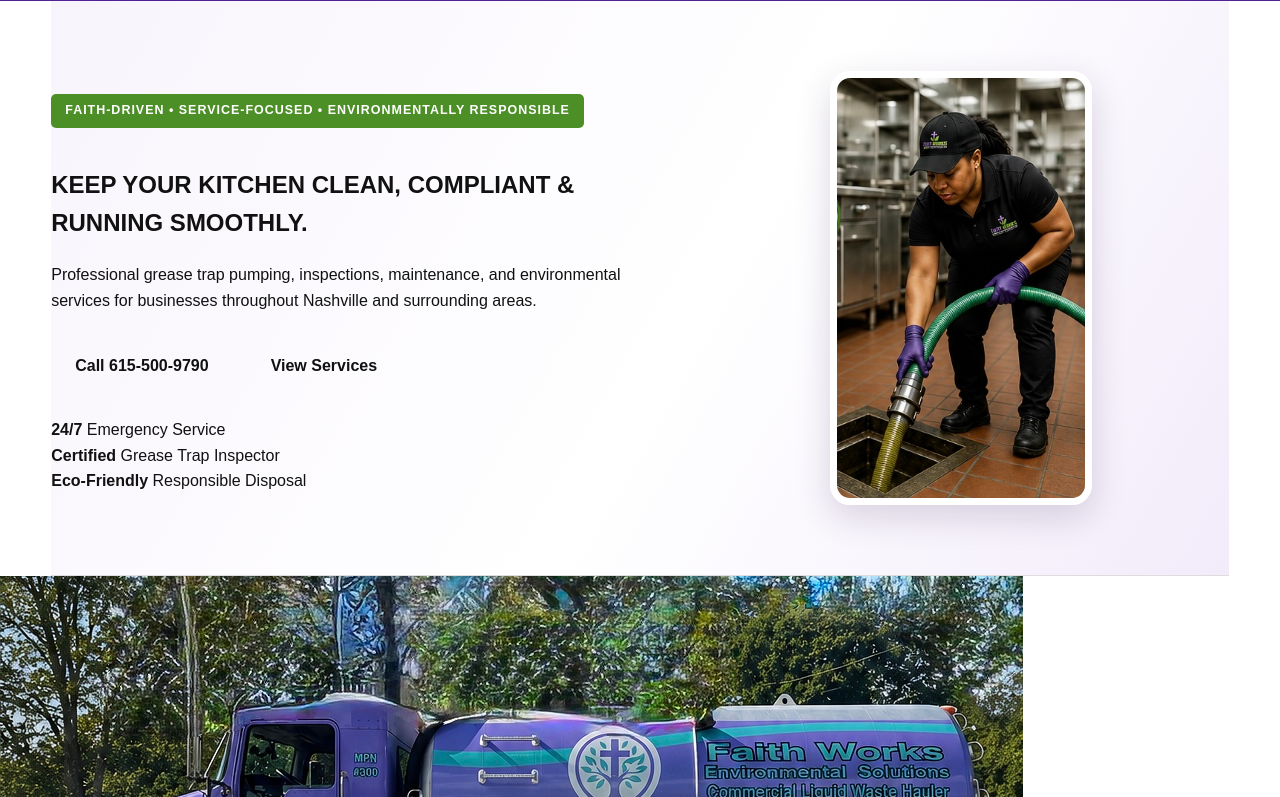
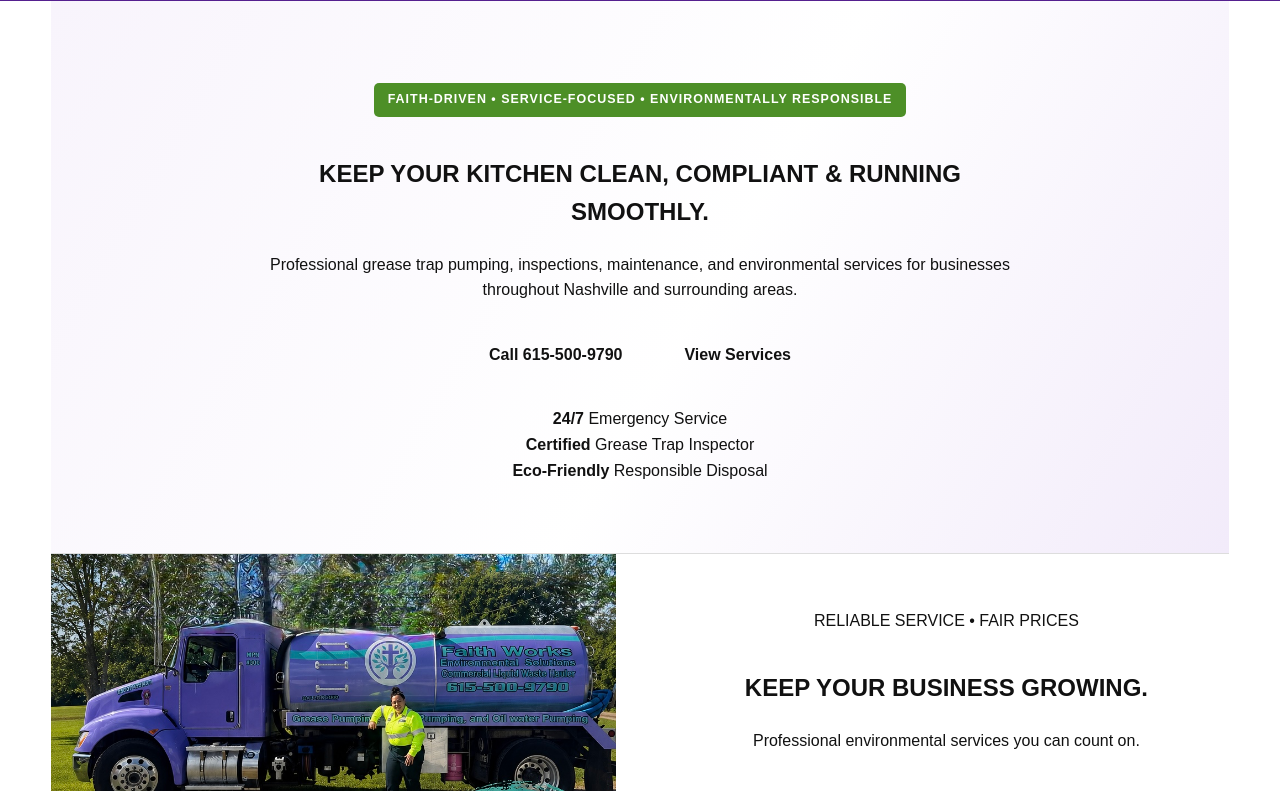
Before and after one commit to Olivia9444/Faithworks, a plain HTML site: page index.html in a window 1280 px wide. Shown: the part 155-952 px from the top of the page. Drawn offline with Linux system fonts and the light colour scheme.

Commit message:
Remove hero image and center page sections

```diff
--- a/index.html
+++ b/index.html
@@ -192,18 +192,6 @@
 
       </div>
 
-
-
-      <!-- RIGHT SIDE IMAGE -->
-
-      <div class="hero-image">
-
-        <img
-          src="images/FWINDOOR.jpg"
-          alt="Faith Works technician working with professional grease trap equipment inside a commercial kitchen"
-        >
-
-      </div>
 
 
     </section>
--- a/style.css
+++ b/style.css
@@ -1277,29 +1277,64 @@ a {
 
   display: grid;
 
-  grid-template-columns: minmax(0, 1fr) minmax(0, 0.9fr);
+  grid-template-columns: minmax(0, 760px);
 
   align-items: center;
 
+  justify-content: center;
+
+  text-align: center;
+
+}
+
+.hero-content {
+
+  max-width: 760px;
+
+  margin-inline: auto;
+
+}
+
+.hero-buttons,
+.hero-highlights {
+
+  justify-content: center;
+
+}
+
+.truck-feature {
+
+  width: min(1180px, 92%);
+
+  margin-inline: auto;
+
+  display: grid;
+
+  grid-template-columns: minmax(0, 1fr) minmax(0, 1fr);
+
+  align-items: center;
+
   gap: 48px;
 
-}
-
-.hero-image {
-
-  max-width: 560px;
-
-  justify-self: center;
-
-}
-
-.hero-image img {
+  text-align: center;
+
+}
+
+.truck-feature img {
+
+  width: 100%;
 
   height: auto;
 
-  max-height: 420px;
-
   object-fit: contain;
+
+}
+
+.truck-content {
+
+  display: grid;
+
+  place-items: center;
 
 }
 
@@ -1488,9 +1523,9 @@ a {
 
   }
 
-  .hero-image {
-
-    width: 100%;
+  .truck-feature {
+
+    grid-template-columns: 1fr;
 
   }
 
```
